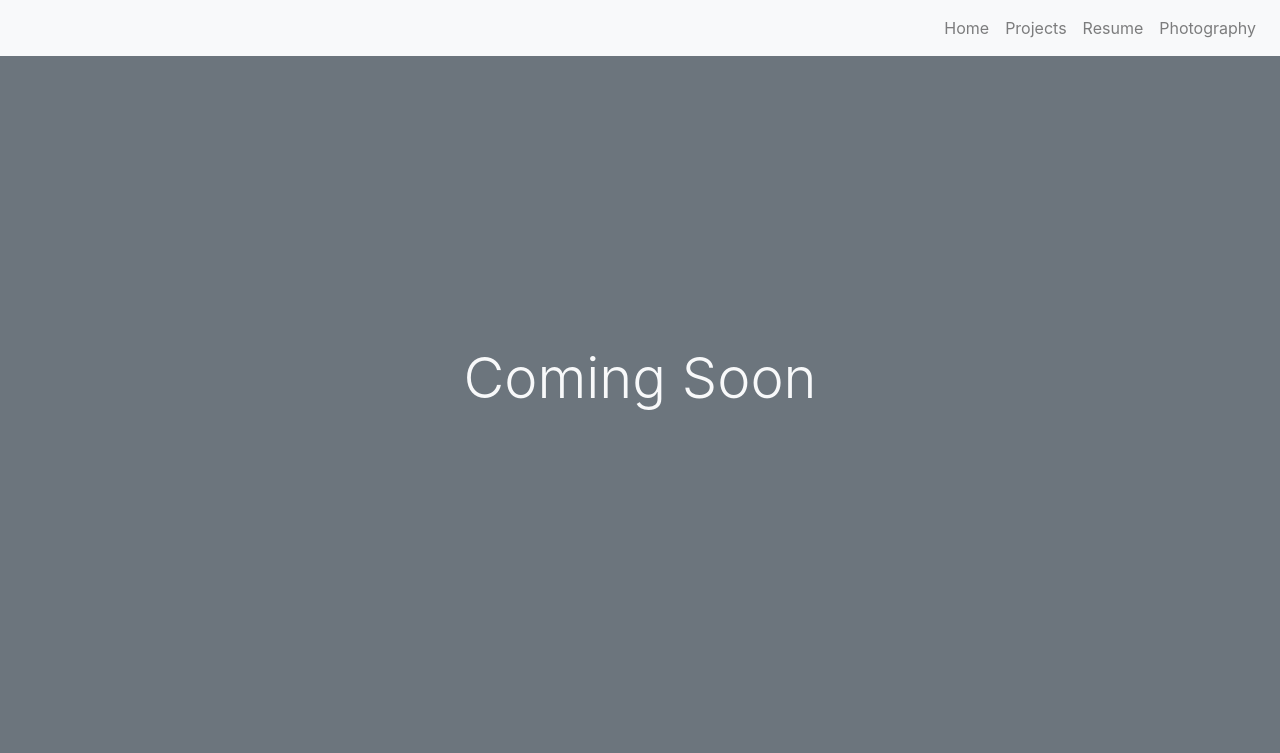
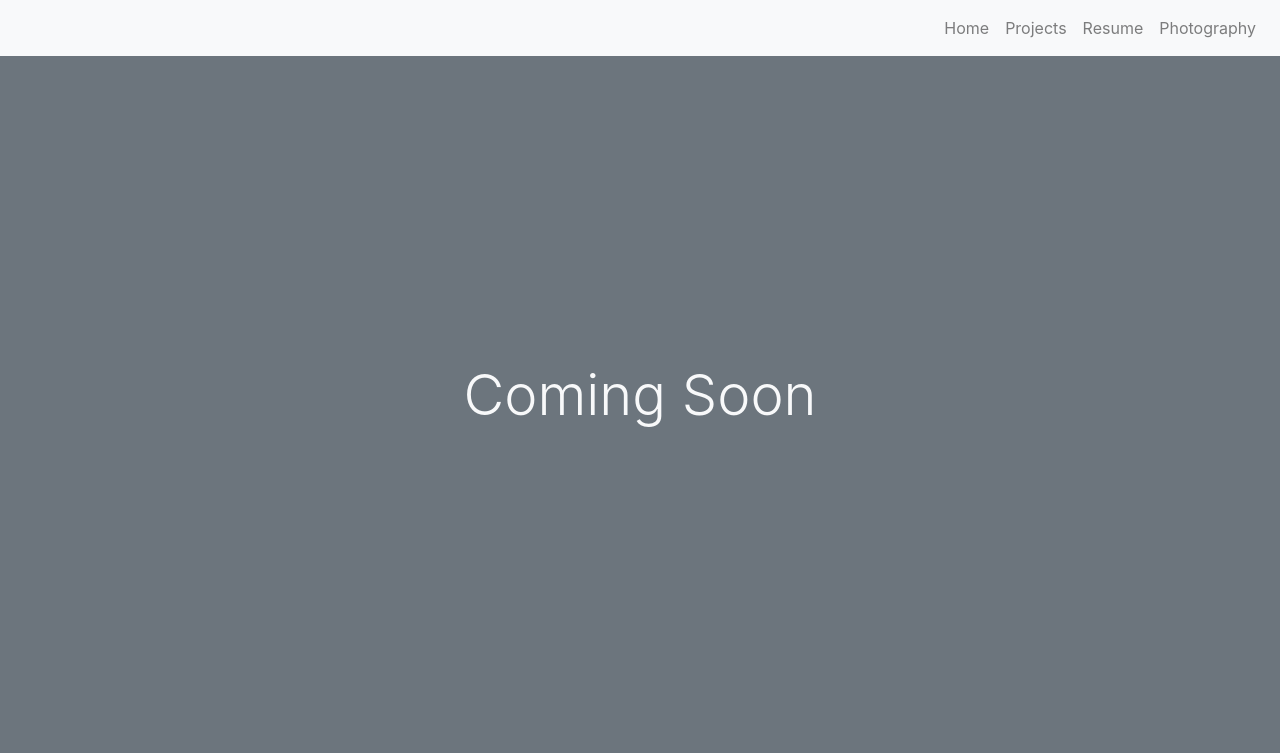
Before and after one commit to jwang0522/jwang0522.github.io, a plain HTML site: page photography.html in a window 1280 px wide. Drawn offline with nearby package versions, Linux system fonts and the light colour scheme.

Commit message:
Fixed "Coming Soon" Center

```diff
--- a/photography.html
+++ b/photography.html
@@ -37,7 +37,9 @@
 
         <!-- Coming Soon -->
         <div class="container-fluid bg-secondary h-100" style="padding:50px">
-            <h1 class="text-light display-4 text-center" style="margin-top:25%">Coming Soon</h1>
+            <div class="row justify-content-center align-items-center h-100">
+                <h1 class="text-light display-4 text-center">Coming Soon</h1>
+            </div>
         </div>
     </body>
 </html>
```
Also changed, not shown: projects.html (+3 -1 lines), resume.html (+3 -1 lines).
